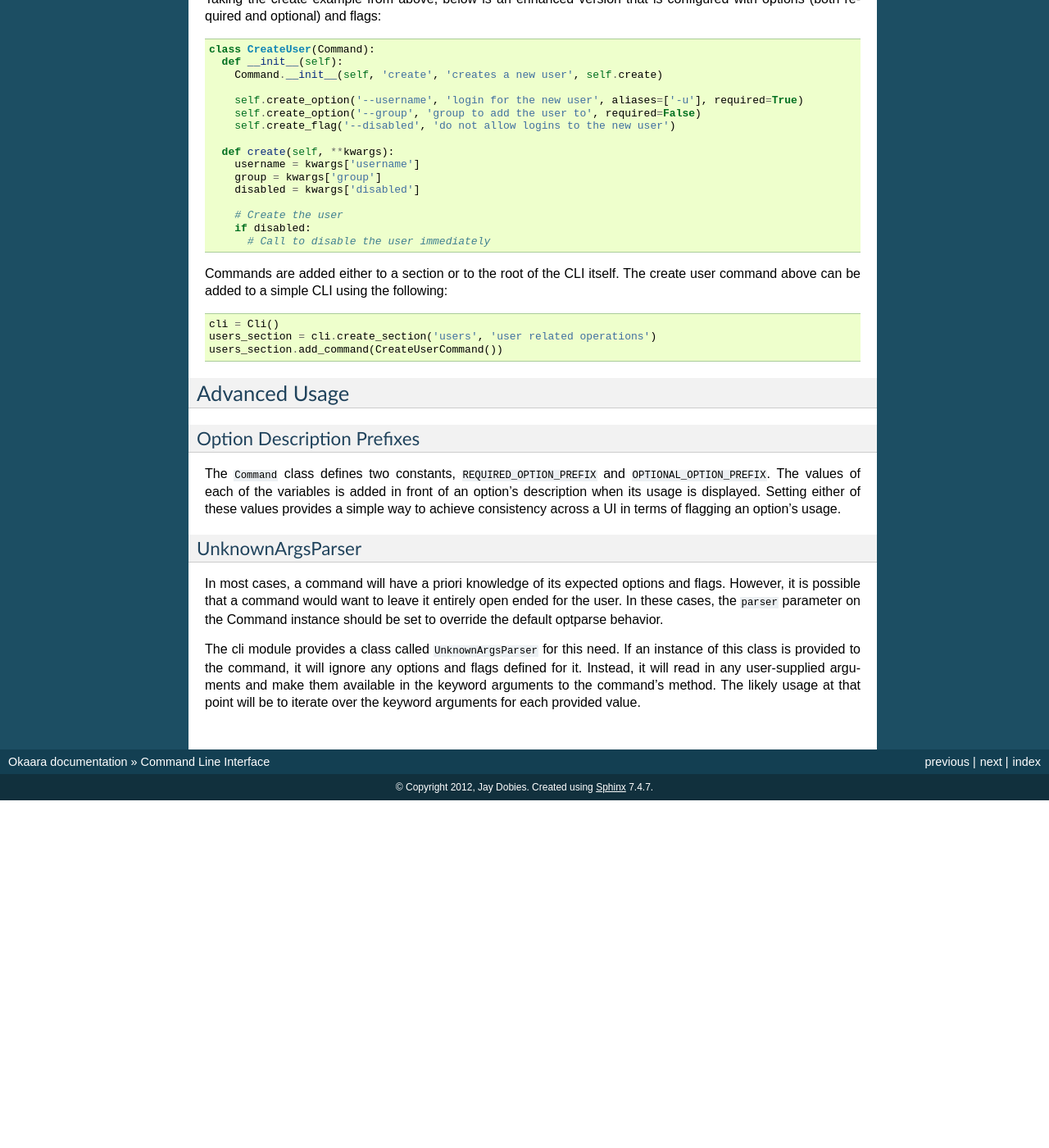
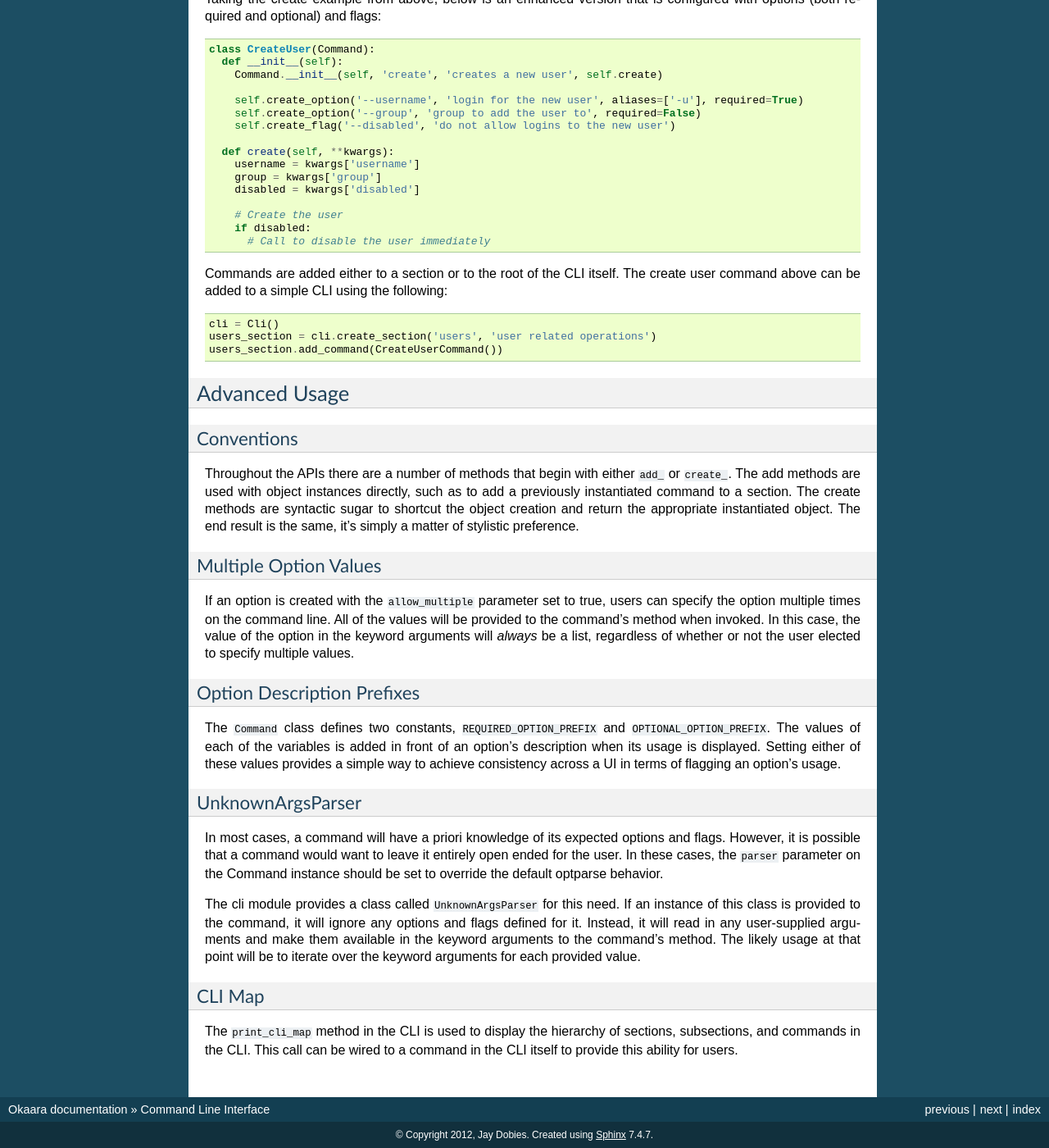
Before and after one commit to jdob/okaara, a Sphinx documentation site: the page built from doc/cli.rst, in a window 1280 px wide and 1400 px high, scrolled down 1786 px. Shown: the whole window at 82% size. Built offline with Sphinx 7.4.7, drawn with Linux system fonts in a browser that asks for light colours; the version number could not be read and is left out; before the commit the page ends 2762 px from its top, so only the background shows below that; some of the changed text lies outside the part shown.

Commit message:
More advanced usage for CLIs

```diff
--- a/doc/cli.rst
+++ b/doc/cli.rst
@@ -133,6 +133,25 @@ create user command above can be added to a simple CLI using the following::
 Advanced Usage
 ^^^^^^^^^^^^^^
 
+Conventions
+-----------
+
+Throughout the APIs there are a number of methods that begin with either ``add_``
+or ``create_``. The add methods are used with object instances directly, such
+as to add a previously instantiated command to a section. The create methods
+are syntactic sugar to shortcut the object creation and return the appropriate
+instantiated object. The end result is the same, it's simply a matter of
+stylistic preference.
+
+Multiple Option Values
+----------------------
+
+If an option is created with the ``allow_multiple`` parameter set to true, users
+can specify the option multiple times on the command line. All of the values will
+be provided to the command's method when invoked. In this case, the value of the
+option in the keyword arguments will *always* be a list, regardless of whether
+or not the user elected to specify multiple values.
+
 Option Description Prefixes
 ---------------------------
 
@@ -156,3 +175,10 @@ and flags defined for it. Instead, it will read in any user-supplied arguments
 and make them available in the keyword arguments to the command's method. The
 likely usage at that point will be to iterate over the keyword arguments for
 each provided value.
+
+CLI Map
+-------
+
+The ``print_cli_map`` method in the CLI is used to display the hierarchy of
+sections, subsections, and commands in the CLI. This call can be wired to a
+command in the CLI itself to provide this ability for users.
--- a/doc/index.rst
+++ b/doc/index.rst
@@ -89,7 +89,7 @@ Usage Documentation
 -------------------
 
 .. toctree::
-   :maxdepth: 1
+   :maxdepth: 2
 
    prompt
    progress
```
Also changed, not shown: 1 other file.
